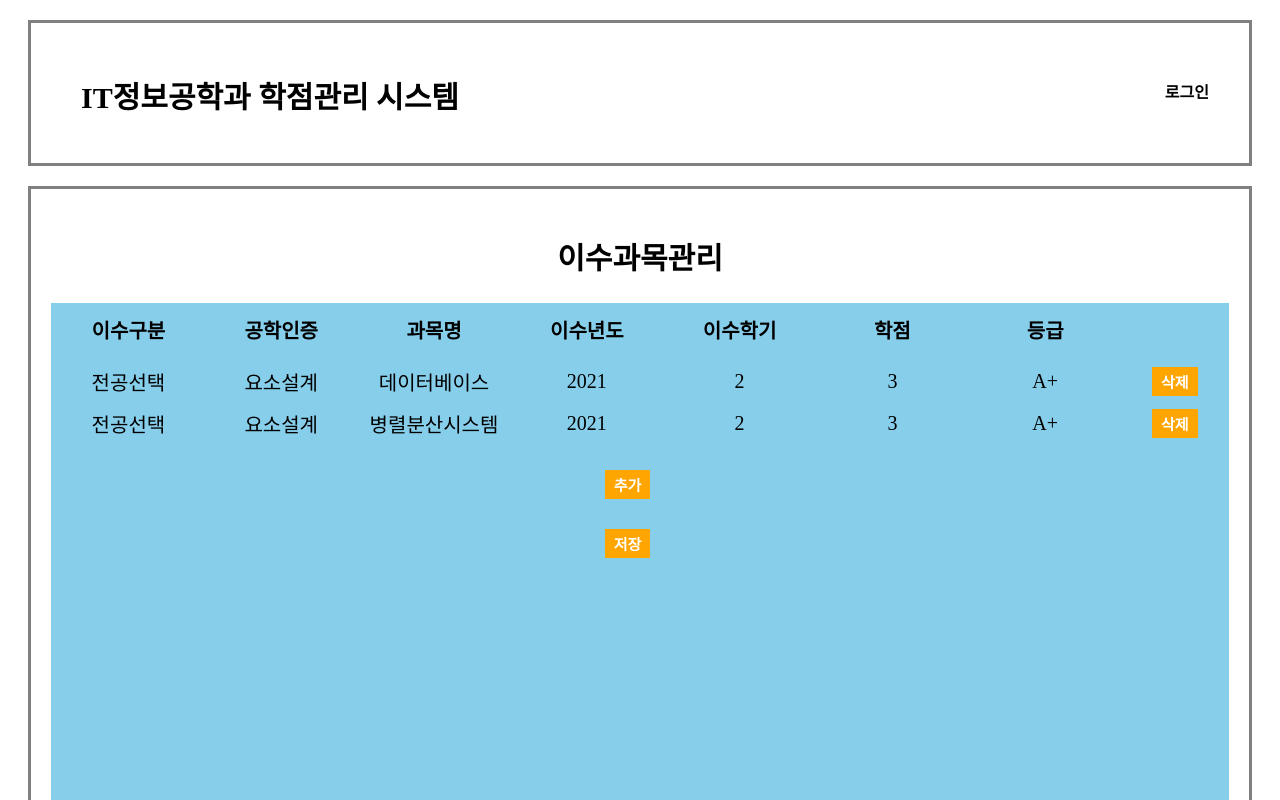
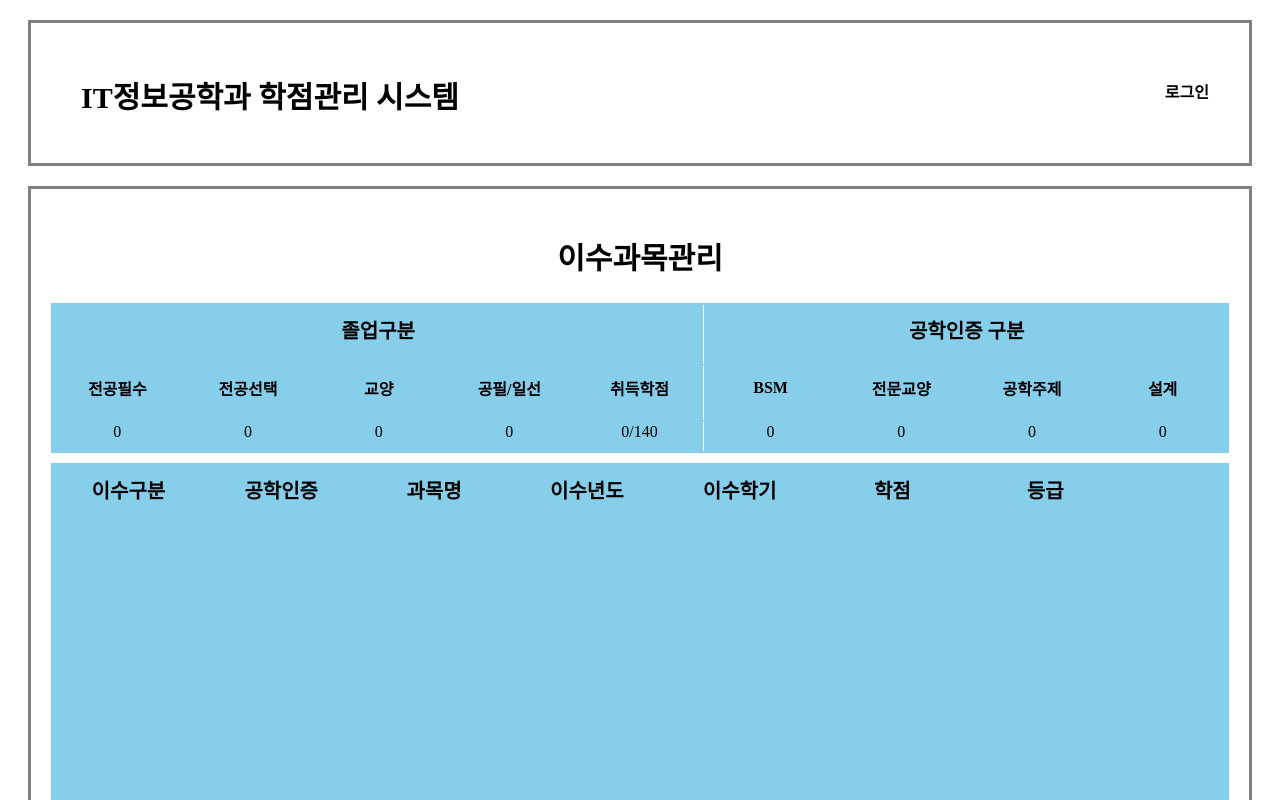
Before and after one commit to dpdms529/CreditManage, a React (Create React App) app in the folder credit_manage/: page /manage in a window 1280 px wide. Shown: the top 800 px of the page. Built offline with nearby package versions, Linux system fonts and the light colour scheme.

Commit message:
initial data

```diff
--- a/credit_manage/src/components/table.js
+++ b/credit_manage/src/components/table.js
@@ -24,17 +24,18 @@ class Table extends Component{
 
     render(){
         var data = this.props.data;
+        console.log(data);
         var list = [];
         for(var i=0; i<data.length; i++){
             list.push(
             <tr key={data[i].id}>
-                <td>{data[i].div}</td>
-                <td>{data[i].abeek}</td>
-                <td>{data[i].subject}</td>
+                <td>{data[i].division_name}</td>
+                <td>{data[i].abeek_name}</td>
+                <td>{data[i].title}</td>
                 <td>{data[i].year}</td>
                 <td>{data[i].semester}</td>
                 <td>{data[i].credit}</td>
-                <td>{data[i].score}</td>
+                <td>{data[i].GP}</td>
                 <td><button id={data[i].id} onClick={function(e){
                     e.preventDefault();
                     this.props.onDelete(e.target.id);
@@ -44,7 +45,7 @@ class Table extends Component{
         }
 
         return(
-            <form>
+            <form className="table">
                     <div id="popup"></div>
                     <table>
                         <thead>
@@ -63,7 +64,8 @@ class Table extends Component{
                             {list}
                         </tbody>
                     </table>
-                <button className="center" onClick={function(e){
+                    <div className="table">
+                        <button className="table" onClick={function(e){
                             e.preventDefault();
                             this.openPopup();
                         }.bind(this)}>추가</button>
@@ -72,8 +74,10 @@ class Table extends Component{
                                 <Popup data={data} onAdd={this.props.onAdd} onClose={this.closePopup}/>
                             </PopupDom>
                         }
-                <button className="center">저장</button>
+                        <button className="table">저장</button>
+                    </div>
                 </form>
+
         );
     }
 }
--- a/credit_manage/src/index.css
+++ b/credit_manage/src/index.css
@@ -45,12 +45,6 @@ h2.title{
   font-size: 30px;
 }
 
-button.center{
-  margin-top: 20px;
-  margin-bottom: 10px;
-  margin-left: 47%;
-}
-
 table.center{
   margin-top:30%;
   margin-left:10%;
@@ -63,3 +57,28 @@ button{
   border:3px orange solid;
   color:white;
 }
+
+table.criteria{
+  background-color: skyblue;
+  margin-bottom: 10px;
+
+}
+
+thead.criteria{
+  border-right :3px black solid;
+}
+
+tr.criteria{
+  text-align: center;
+
+}
+
+th.criteria{
+  width: 10%;
+  font-size: medium;
+}
+
+td.criteria{
+  width: auto;
+  font-size: medium;
+}
--- a/credit_manage/src/pages/content.js
+++ b/credit_manage/src/pages/content.js
@@ -6,9 +6,18 @@ class Content extends Component{
     constructor(props){
         super(props);
         this.state={
-            data:[{id:1, div:'전공선택',abeek:'요소설계',subject:'데이터베이스',year:'2021',semester:'2',credit:'3',score:'A+'},
-            {id:2, div:'전공선택',abeek:'요소설계',subject:'병렬분산시스템',year:'2021',semester:'2',credit:'3',score:'A+'}]
+            login:{},
+            data:[]
         }
+    }
+
+    onLogin = (loginData) => {
+        this.setState({login : loginData});
+    }
+
+    onAddAll = (dataList) => {
+        this.setState({data : dataList});
+        console.log(this.state.data);
     }
 
     onAdd = (newData) => {
@@ -36,10 +45,48 @@ class Content extends Component{
         var _content = null;
         switch(this.props.id){
             case 1:
+                _content =  <div>
+                                <table className="criteria">
+                                    <thead className="criteria">
+                                        <tr className="criteria">
+                                            <th colSpan="5" style={{borderRight:"1px white solid"}}>졸업구분</th>
+                                            <th colSpan="4">공학인증 구분</th>
+                                        </tr>
+                                        <tr className="criteria">
+                                            <th className="criteria">전공필수</th>
+                                            <th className="criteria">전공선택</th>
+                                            <th className="criteria">교양</th>
+                                            <th className="criteria">공필/일선</th>
+                                            <th className="criteria" style={{borderRight:"1px white solid"}}>취득학점</th>
+                                            <th className="criteria">BSM</th>
+                                            <th className="criteria">전문교양</th>
+                                            <th className="criteria">공학주제</th>
+                                            <th className="criteria">설계</th>
+                                        </tr>
+                                    </thead>
+                                    <tbody>
+                                        <tr>
+                                            <td className="criteria">0</td>
+                                            <td className="criteria">0</td>
+                                            <td className="criteria">0</td>
+                                            <td className="criteria">0</td>
+                                            <td className="criteria" style={{borderRight:"1px white solid"}}>0/140</td>
+                                            <td className="criteria">0</td>
+                                            <td className="criteria">0</td>
+                                            <td className="criteria">0</td>
+                                            <td className="criteria">0</td>
+                                        </tr>
+                                    </tbody>
+                                </table>
+                                <Table data={this.state.data} onAdd={this.onAdd} onDelete={this.onDelete}></Table>
+                            </div>;
+                break;
             case 2:
                 _content = <Table data={this.state.data} onAdd={this.onAdd} onDelete={this.onDelete}></Table>;
                 break;
             case 3:
+                _content = <Login id={this.props.id} onLogin={this.onLogin} onAddAll={this.onAddAll}></Login>;
+                break;
             case 4:
                 _content = <Login id={this.props.id}></Login>;
                 break;
--- a/credit_manage/src/pages/login.js
+++ b/credit_manage/src/pages/login.js
@@ -9,7 +9,7 @@ class Login extends Component{
             id:"",
             name:"",
             grade:"",
-            pwd:""
+            pwd:"",
         }
     }
 
@@ -31,9 +31,24 @@ class Login extends Component{
                 pwd:this.state.pwd
             }).then(function(response){
                 console.log(response);
-                if(response.data.result === "fail") alert("로그인 실패");
-                else window.location.href="/?student_id="+response.data.result.student_id;
-            });
+                var result = response.data.result;
+                console.log(result);
+                if(result === "fail") alert("로그인 실패");
+                else if(result === "not") alert("아이디/비밀번호를 다시 확인해주세요!");
+                else {
+                    this.props.onLogin(result);
+                    axios.post("http://210.117.182.234:8080/~s201912352/takes.php",{id:result.student_id})
+                    .then(function(response){
+                        var list = response.data.result;
+                        for(var i = 0;i<list.length;i++){
+                            list[i]['id'] = i;
+                        }
+                        this.props.onAddAll(list);
+                        console.log(list);
+                        window.location.href="/?student_id="+ result.student_id;
+                    }.bind(this));
+                }
+            }.bind(this));
 
         }
     }
--- a/credit_manage/src/stylesheets/popup.css
+++ b/credit_manage/src/stylesheets/popup.css
@@ -28,7 +28,7 @@ form.popup{
 }
 
 form.content{
-    height: 45%;
+    height: 55%;
     overflow: scroll;
 }
 
--- a/credit_manage/src/stylesheets/table.css
+++ b/credit_manage/src/stylesheets/table.css
@@ -1,6 +1,6 @@
-form{
+form.table{
     background-color: skyblue;
-    min-height: 700px;
+    height: fit-content;
 }
 
 table{
@@ -21,3 +21,12 @@ th{
 td{
     padding-bottom: 10px;
 }
+
+div.table{
+    margin-left: 45%;
+    margin-top: 24%;
+}
+
+button.table{
+    margin:2%;
+  }
```
Also changed, not shown: 2 other files (tests, documents, lock files or other folders). Lines whose indentation alone changed are shown as unchanged.
